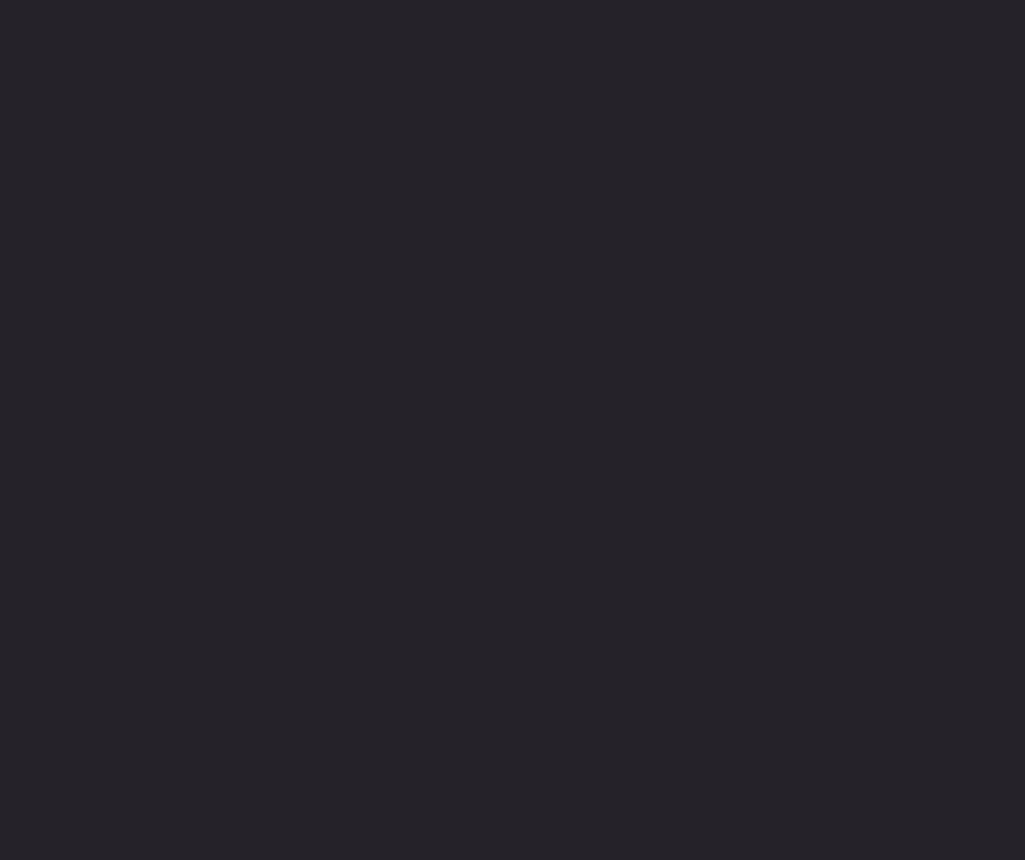
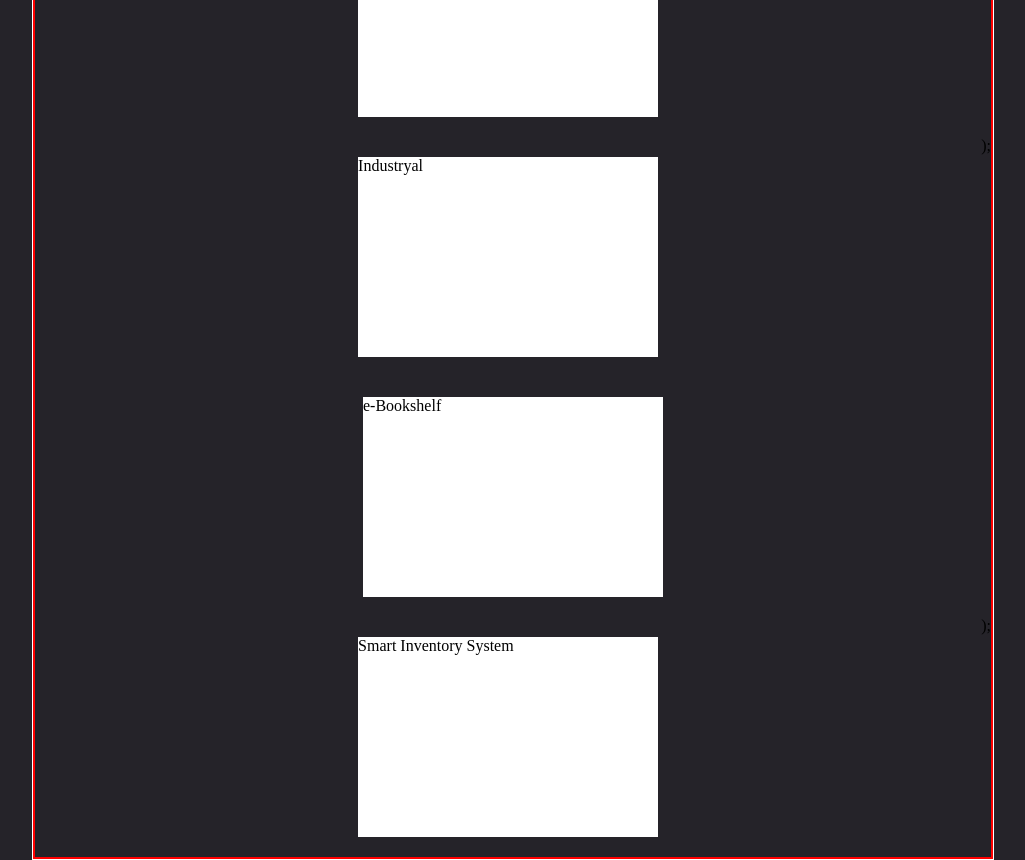
Before and after one commit to snigdho611/snigdho611.dev, a Next.js app: page / in a window 1280 px wide. Shown: the part 2180-3040 px from the top of the page, without its empty margins (127-1152 px from the left). Before the commit the page ends 1897 px from the top, so only its background shows below. Built offline with nearby package versions, Linux system fonts and the light colour scheme.

Commit message:
Adding projects section

```diff
--- a/pages/index.tsx
+++ b/pages/index.tsx
@@ -4,6 +4,7 @@ import Navbar from "components/Navbar";
 import About from "components/About";
 import Skills from "components/Skills";
 import Experience from "components/Experience";
+import Projects from "components/Projects";
 
 const Home: NextPage = () => {
   return (
@@ -17,6 +18,7 @@ const Home: NextPage = () => {
       <About />
       <Skills />
       <Experience />
+      <Projects />
     </>
   );
 };
--- /dev/null
+++ b/src/components/Projects/ProjectCard/index.tsx
@@ -0,0 +1,33 @@
+import React from "react";
+
+interface ProjectCardProps {
+  id: number;
+  title: string;
+  description: string;
+  stacks: string;
+  url: string;
+}
+
+const index: React.FC<ProjectCardProps> = ({
+  id,
+  title,
+  description,
+  stacks,
+  url,
+}) => {
+  return (
+    <div
+      style={{
+        minWidth: "300px",
+        width: "300px",
+        height: "200px",
+        backgroundColor: "white",
+        margin: "20px auto",
+      }}
+    >
+      {title}
+    </div>
+  );
+};
+
+export default index;
--- /dev/null
+++ b/src/components/Projects/index.tsx
@@ -0,0 +1,94 @@
+import React from "react";
+import ProjectCard from "./ProjectCard";
+
+const data = [
+  {
+    id: 1,
+    title: "Smart Inventory System",
+    description:
+      "A web application that uses Data Mining to suggest inventory items to the user for better sales and predictive analysis.",
+    stacks: "React JS, CSS, SQL, Python, Django",
+    url: "",
+  },
+  {
+    id: 2,
+    title: "Industryal",
+    description:
+      "A fullstack ERP system that can handle the entirety of factory management process, from raw materials to finished products.",
+    stacks: "React JS, CSS, Laravel, SQL",
+    url: "",
+  },
+  {
+    id: 3,
+    title: "e-Bookshelf",
+    description:
+      "A simple social media website for bookworms who want to share all their opinions and reviews of books.",
+    stacks: "HTML, CSS, JavaScript, PHP, SQL",
+    url: "",
+  },
+  {
+    id: 4,
+    title: "Smart Inventory System",
+    description:
+      "A desktop application that lets the user keep track of patients and employees in a hospital according to different categories.",
+    stacks: "C# (.NET), Oracle SQL",
+    url: "",
+  },
+];
+
+const index = () => {
+  return (
+    <div>
+      <div
+        style={{
+          margin: "120px auto 0 auto",
+          width: "75%",
+          border: "1px solid white",
+        }}
+      >
+        <div className="Header">PROJECTS</div>
+        <div
+          style={{
+            display: "flex",
+            flexDirection: "column",
+            border: "2px solid red",
+            margin: "0 auto",
+          }}
+        >
+          {data.map(({ id, title, description, stacks, url }) => {
+            if (id % 3 != 0) {
+              return (
+                <div style={{ display: "flex", flexDirection: "row" }}>
+                  <ProjectCard
+                    key={id}
+                    id={id}
+                    title={title}
+                    description={description}
+                    stacks={stacks}
+                    url={url}
+                  />
+                  );
+                </div>
+              );
+            } else {
+              return (
+                <>
+                  <ProjectCard
+                    key={id}
+                    id={id}
+                    title={title}
+                    description={description}
+                    stacks={stacks}
+                    url={url}
+                  />
+                </>
+              );
+            }
+          })}
+        </div>
+      </div>
+    </div>
+  );
+};
+
+export default index;
```
